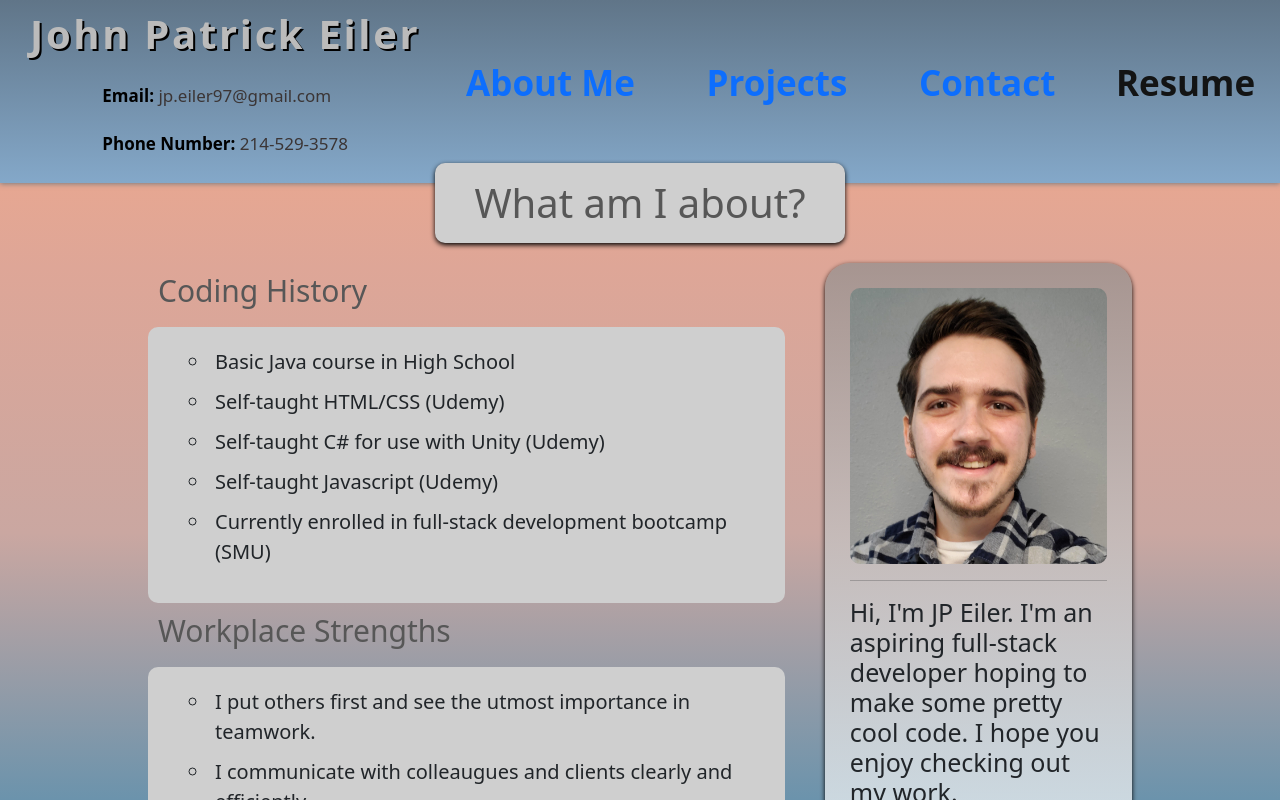
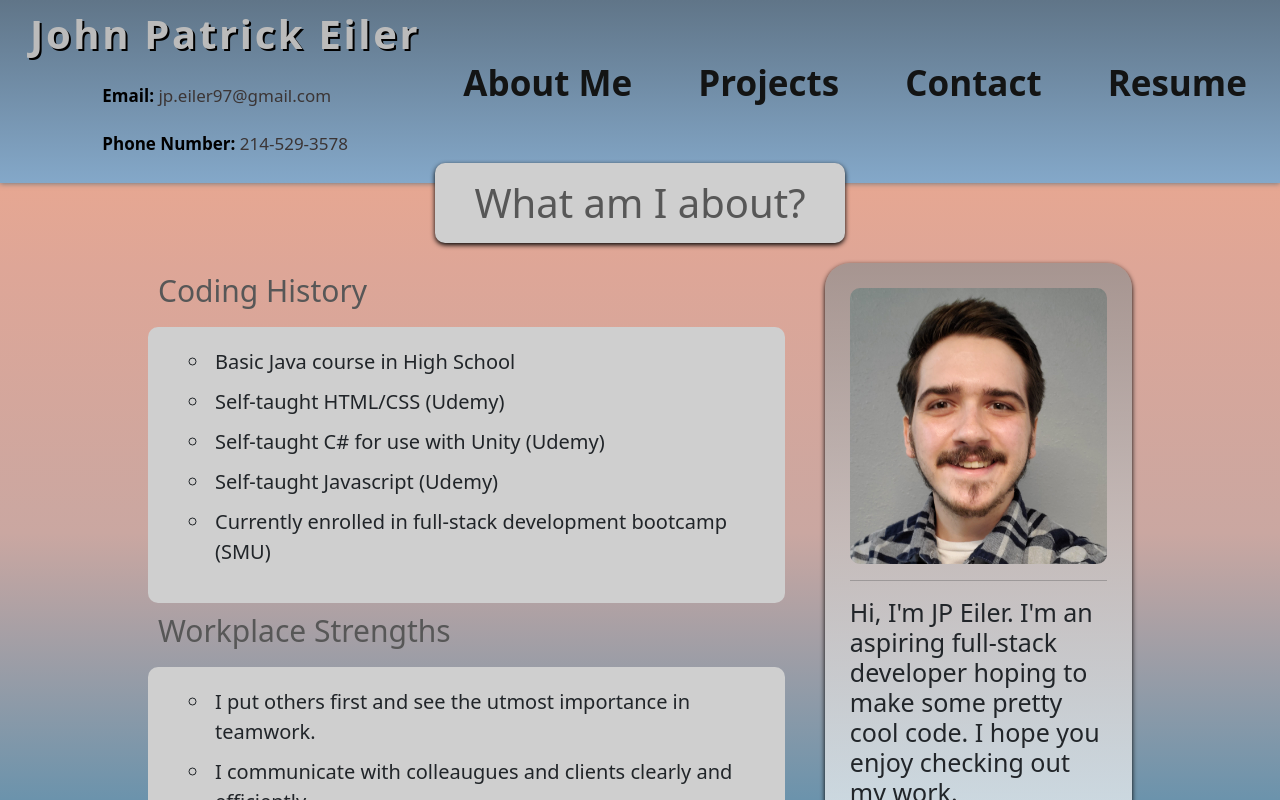
Before and after one commit to jpeiler97/portfolio, a React (Create React App) app: page / in a window 1280 px wide. Shown: the top 800 px of the page. Built offline with nearby package versions, Linux system fonts and the light colour scheme.

Commit message:
styled links

```diff
--- a/src/App.js
+++ b/src/App.js
@@ -15,7 +15,7 @@ function App() {
 				<Route exact path="/aboutme" component={Bio} />
 				<Route exact path="/contact" component={Contact} />
 				<Route path="/projects" component={ProjectPage} />
-				<div class="clearfix" />
+				<div className="clearfix" />
 			</main>
 			<Footer />
 		</Router>
--- a/src/components/pages/Bio.js
+++ b/src/components/pages/Bio.js
@@ -43,7 +43,7 @@ function Bio() {
 
 				{/* <!-- Self Photo + Description --> */}
 				<section className="my-photo">
-					<img src="./assets/images/profileImg.jpg" alt="Self Picture" />
+					<img src="./assets/images/profileImg.jpg" alt="Self" />
 					<hr />
 					<h2>
 						Hi, I'm JP Eiler. I'm an aspiring full-stack developer hoping to make some pretty cool code. I
--- a/src/components/pages/Contact.js
+++ b/src/components/pages/Contact.js
@@ -9,7 +9,7 @@ function Contact() {
 					<div className="link-div" id="linkedin">
 						<img src="assets/images/linkedin.png" alt="linkedin" />
 						<h3>
-							<a href="https://www.linkedin.com/in/john-p-eiler/" target="_blank">
+							<a href="https://www.linkedin.com/in/john-p-eiler/" target="_blank" rel="noreferrer">
 								John Eiler
 							</a>
 						</h3>
@@ -23,7 +23,7 @@ function Contact() {
 					<div className="link-div" id="github">
 						<img src="assets/images/github+hub+icon+icon-1320194641335079152.png" alt="Github" />
 						<h3>
-							<a href="https://github.com/jpeiler97" target="_blank">
+							<a href="https://github.com/jpeiler97" target="_blank" rel="noreferrer">
 								jpeiler97
 							</a>
 						</h3>
--- a/src/styles/styles.css
+++ b/src/styles/styles.css
@@ -92,9 +92,22 @@ header nav {
 	align-items: center;
 	flex: 1 0 auto;
 }
+
+.nav-link {
+	text-decoration: none !important;
+	color: #131414 !important;
+	font-size: 35px !important;
+	font-weight: bolder !important;
+	padding: 5px !important;
+}
+
+.nav-link:hover {
+	text-decoration: underline !important;
+	color: #247474 !important;
+}
 header nav ul {
 	display: flex;
-	padding: 4px;
+	padding: 5px;
 }
 header nav ul a {
 	text-decoration: none;
```
